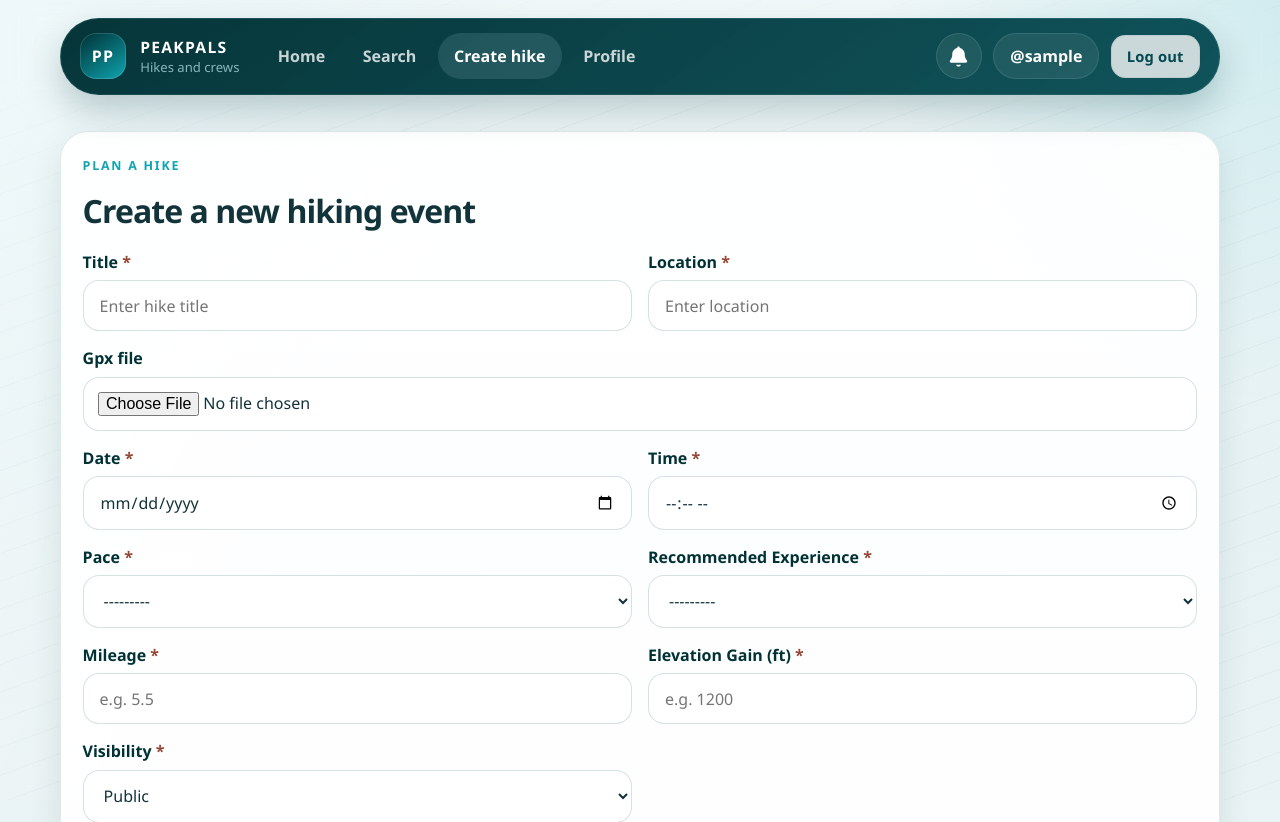
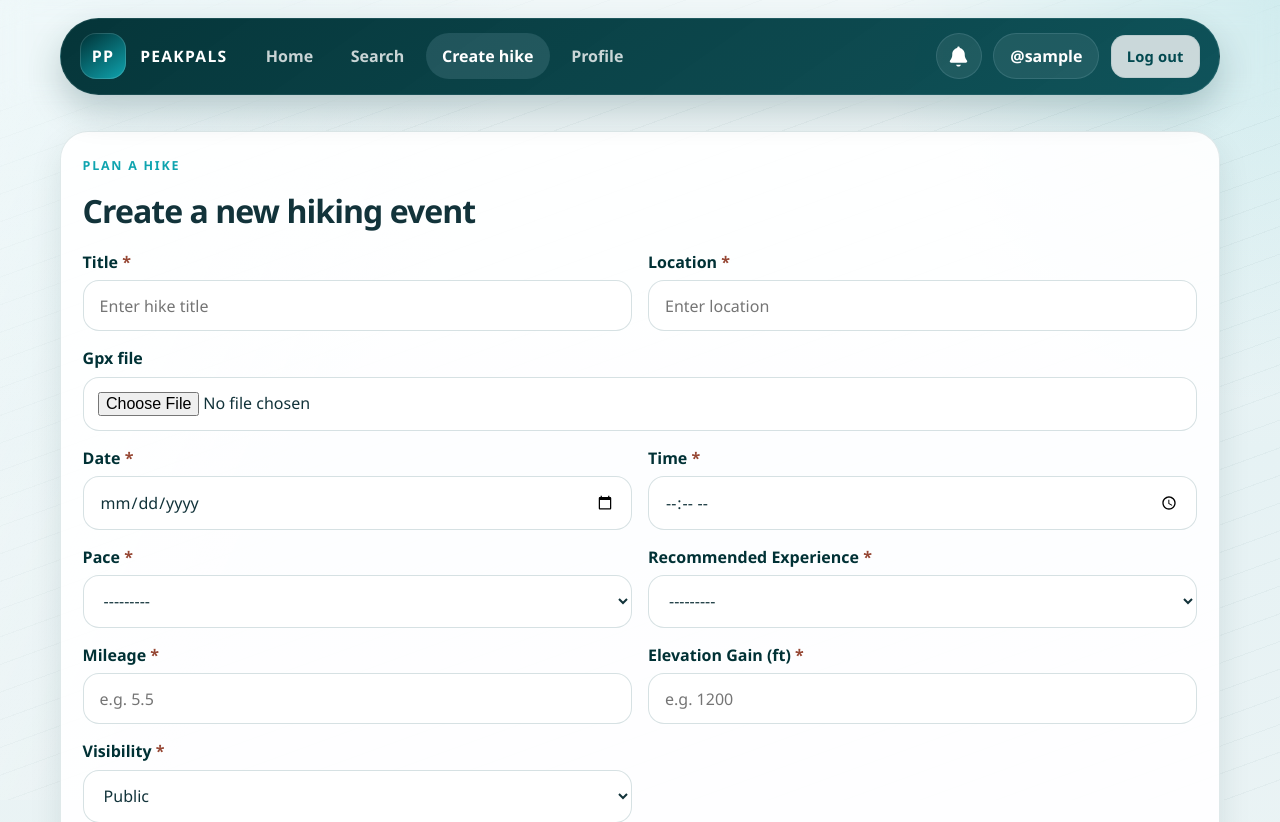
Before and after one commit to justinsorrells/hackCU12-BJ, a Django app: page /create_event/ in a window 1280 px wide. Shown: the top 822 px of the page. Run offline with Django 4.2, Linux system fonts and the light colour scheme; the visitor is signed in with stand-in values (Sample User, id 1); data that the repository does not hold is empty.

Commit message:
removing

```diff
--- a/hikingProject/core/templates/partials/navbar.html
+++ b/hikingProject/core/templates/partials/navbar.html
@@ -6,7 +6,6 @@
                     <span class="brand-mark">PP</span>
                     <span class="brand-copy">
                         <strong>PeakPals</strong>
-                        <span>Hikes and crews</span>
                     </span>
                 </a>
 
```
